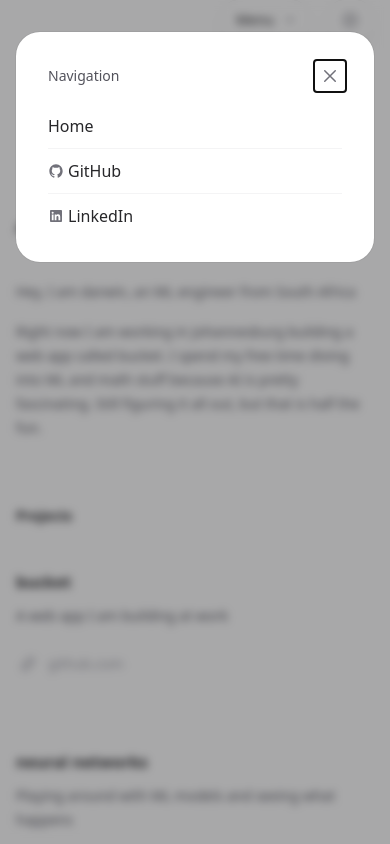
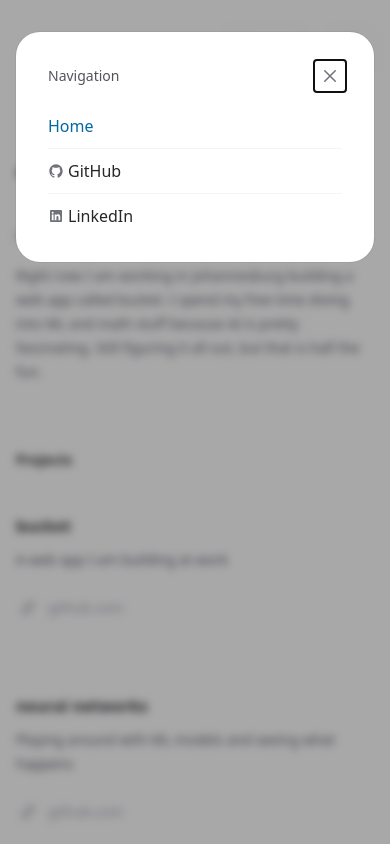
Before and after one commit to darwin-kolisi/calcifer, a Next.js app: page / in a window 390 px wide. Both pictures are taken after a click on the button "Menu". Shown: the top 844 px of the page. Built offline with nearby package versions, Linux system fonts and the light colour scheme.

Commit message:
reposition desktop & mobile header

```diff
--- a/src/components/Header.tsx
+++ b/src/components/Header.tsx
@@ -1,7 +1,7 @@
 'use client';
 import Link from 'next/link';
 import clsx from 'clsx';
-import { useEffect, useState, Fragment } from 'react';
+import { useEffect, useState, Fragment, useRef } from 'react';
 import { useTheme } from 'next-themes';
 import { Container } from './Containet';
 import { usePathname } from 'next/navigation';
@@ -96,6 +96,7 @@ function MobileNavItem({
   children: React.ReactNode;
   isExternal?: boolean;
 }) {
+  const isActive = usePathname() === href;
   return (
     <li>
       <Popover.Button
@@ -103,7 +104,12 @@ function MobileNavItem({
         target={isExternal ? '_blank' : undefined}
         rel={isExternal ? 'noopener noreferrer' : undefined}
         href={href}
-        className="block py-2">
+        className={clsx(
+          'block py-2',
+          isActive
+            ? 'text-sky-700 dark:text-sky-600'
+            : 'hover:text-sky-700 dark:hover:text-sky-600'
+        )}>
         {children}
       </Popover.Button>
     </li>
@@ -237,16 +243,31 @@ function ThemeToggle() {
     <button
       type="button"
       aria-label={mounted ? `Switch to ${otherTheme} theme` : 'Toggle theme'}
-      className="group rounded-full bg-white/90 px-3 py-2 shadow-lg shadow-zinc-800/5 ring-1 ring-zinc-900/5 backdrop-blur transition dark:bg-zinc-800/90 dark:ring-white/10 dark:hover:ring-white/20"
+      className="group rounded-2xl bg-white/90 px-3 py-2 shadow-lg shadow-zinc-800/5 ring-1 ring-zinc-900/5 backdrop-blur transition dark:bg-zinc-800/90 dark:ring-white/10 dark:hover:ring-white/20"
       onClick={() => setTheme(otherTheme)}>
-      <SunIcon className="h-6 w-6 fill-zinc-100 stroke-zinc-500 transition group-hover:fill-zinc-200 group-hover:stroke-zinc-700 dark:hidden [@media(prefers-color-scheme:dark)]:fill-teal-50 [@media(prefers-color-scheme:dark)]:stroke-teal-500 [@media(prefers-color-scheme:dark)]:group-hover:fill-teal-50 [@media(prefers-color-scheme:dark)]:group-hover:stroke-teal-600" />
-      <MoonIcon className="hidden h-6 w-6 fill-zinc-700 stroke-zinc-500 transition dark:block [@media(prefers-color-scheme:dark)]:group-hover:stroke-zinc-400 [@media_not_(prefers-color-scheme:dark)]:fill-teal-400/10 [@media_not_(prefers-color-scheme:dark)]:stroke-teal-500" />
+      <SunIcon className="h-6 w-6 fill-zinc-100 stroke-zinc-500 transition group-hover:fill-zinc-200 group-hover:stroke-zinc-700 dark:hidden [@media(prefers-color-scheme:dark)]:fill-sky-50 [@media(prefers-color-scheme:dark)]:stroke-sky-700 [@media(prefers-color-scheme:dark)]:group-hover:fill-sky-50 [@media(prefers-color-scheme:dark)]:group-hover:stroke-sky-800" />
+      <MoonIcon className="hidden h-6 w-6 fill-zinc-700 stroke-zinc-500 transition dark:block [@media(prefers-color-scheme:dark)]:group-hover:stroke-zinc-400 [@media_not_(prefers-color-scheme:dark)]:fill-sky-600/10 [@media_not_(prefers-color-scheme:dark)]:stroke-sky-700" />
     </button>
   );
 }
 
 export default function Header() {
+  const headerRef = useRef<React.ElementRef<'div'>>(null);
   return (
+    <>
+      <header
+        className="pointer-events-none relative z-50 flex flex-none flex-col"
+        style={{
+          height: 'var(--header-height)',
+          marginBottom: 'var(--header-mb)',
+        }}>
+        <div
+          ref={headerRef}
+          className="top-0 z-10 h-16 pt-6"
+          style={{
+            position:
+              'var(--header-position)' as React.CSSProperties['position'],
+          }}>
           <Container
             className="top-[var(--header-top,theme(spacing.6))] w-full mb-20"
             style={{
@@ -265,5 +286,8 @@ export default function Header() {
               </div>
             </div>
           </Container>
+        </div>
+      </header>
+    </>
   );
 }
```
Lines whose indentation alone changed are shown as unchanged.
